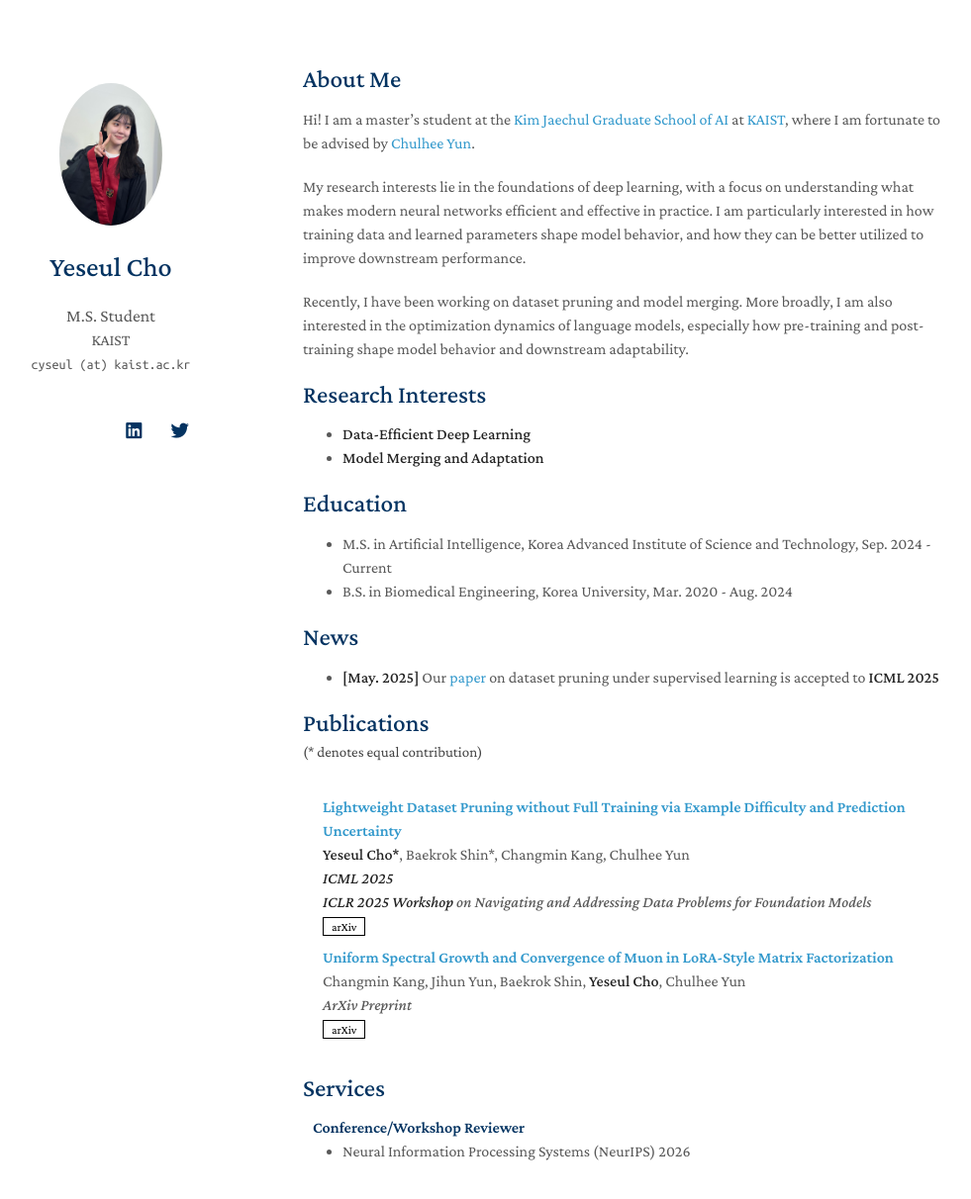
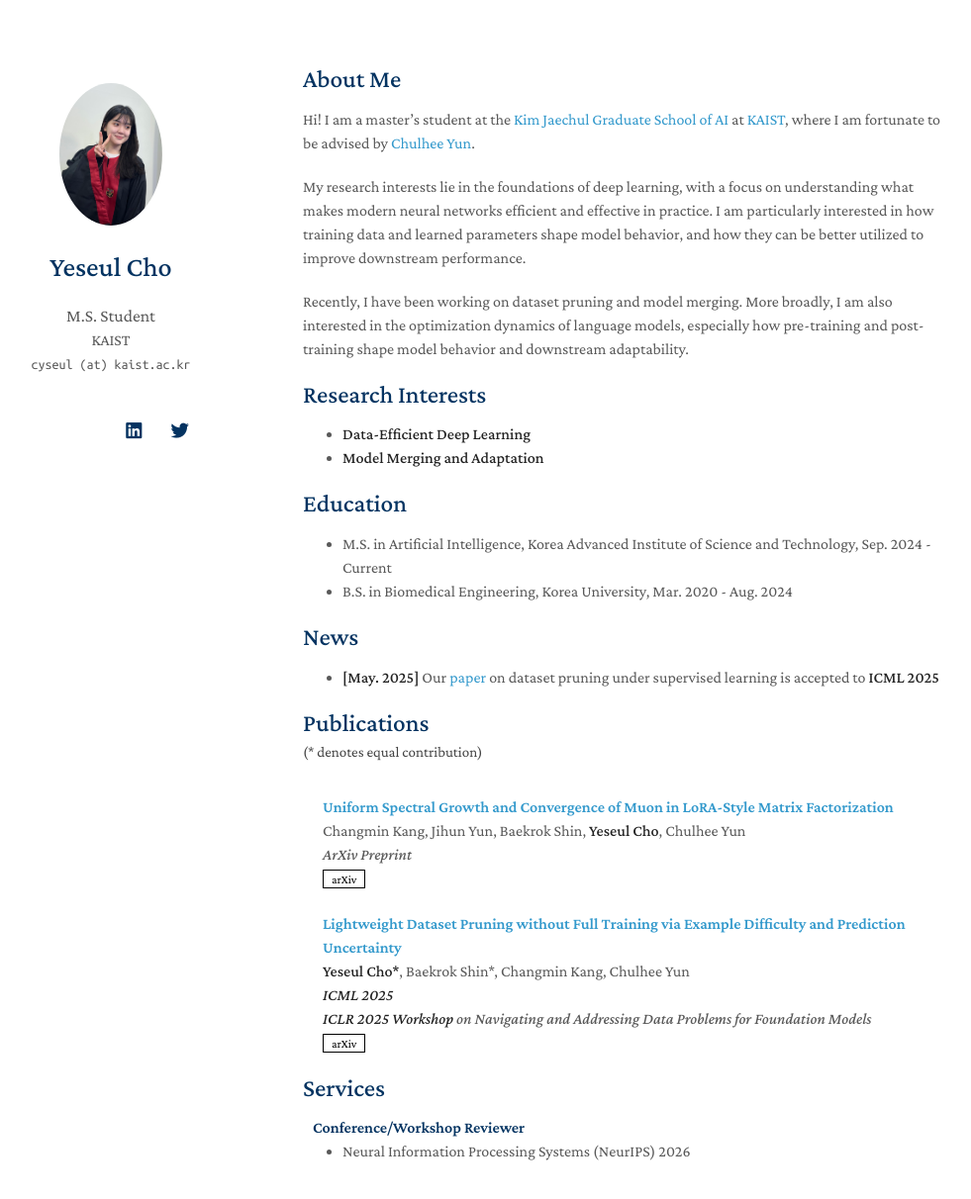
Before and after one commit to cyseul/cyseul.github.io, a Jekyll site: the page built from index.md, in a window 1280 px wide and 1255 px high. Shown: the top 1212 px of the window at 99% size, without its empty margins (164-1145 px from the left). Built offline with Jekyll 4.4.1, drawn with Linux system fonts in a browser that asks for light colours; nearby versions of some CDN libraries; a style sheet for code colours, icons or effects is not loaded; our own code applies the rules of GitHub Pages for plain Markdown files; part of the change alters nothing that is shown.

```diff
--- a/_data/publications.yml
+++ b/_data/publications.yml
@@ -1,12 +1,12 @@
 main:
+  - title: "Uniform Spectral Growth and Convergence of Muon in LoRA-Style Matrix Factorization"
+    authors: Changmin Kang, Jihun Yun, Baekrok Shin, <strong>Yeseul Cho</strong>, Chulhee Yun
+    conference:
+    workshop: ArXiv Preprint
+    arxiv: https://arxiv.org/abs/2602.06385
+
   - title: "Lightweight Dataset Pruning without Full Training via Example Difficulty and Prediction Uncertainty"
     authors: <strong>Yeseul Cho*</strong>, Baekrok Shin*, Changmin Kang, Chulhee Yun
     conference: <strong>ICML 2025</strong>
     workshop: <strong>ICLR 2025 Workshop</strong> on Navigating and Addressing Data Problems for Foundation Models
     arxiv: https://arxiv.org/abs/2502.06905
-
-  - title: "Uniform Spectral Growth and Convergence of Muon in LoRA-Style Matrix Factorization"
-    authors: Changmin Kang, Jihun Yun, Baekrok Shin, <strong>Yeseul Cho</strong>, Chulhee Yun
-    conference:
-    workshop: ArXiv Preprint
-    arxiv: https://arxiv.org/abs/2602.06385
```
